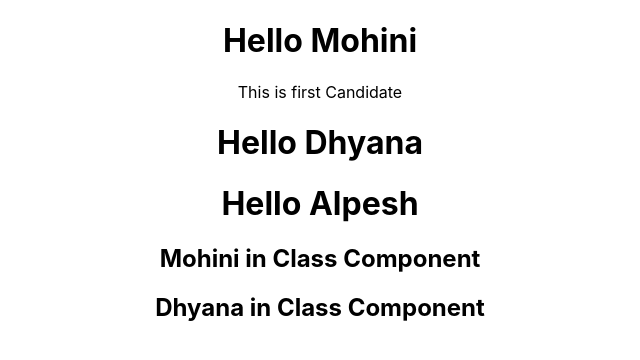
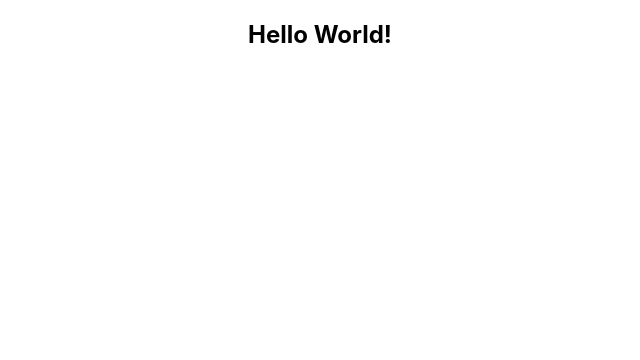
Before and after one commit to mistrymohini/ReactDemoProject, a React (Create React App) app: page / in a window 1280 px wide. Shown: the top 360 px of the page, without its empty margins (320-960 px from the left). Built offline with nearby package versions, Linux system fonts and the light colour scheme.

Commit message:
Create Component to use of State using Class Component

```diff
--- a/src/App.js
+++ b/src/App.js
@@ -3,18 +3,20 @@ import logo from './logo.svg';
 import './App.css';
 import Greet from './Component/Greet';
 import Welcome from './Component/Welcome';
+import Message from './Component/Message';
 
 class App extends Component {
   render(){
     return (
       <div className="App">
-        <Greet name="Mohini">
+        {/* <Greet name="Mohini">
           <p>This is first Candidate</p>
         </Greet>
         <Greet name="Dhyana"></Greet>
         <Greet name="Alpesh"></Greet>
         <Welcome name="Mohini"></Welcome>
-        <Welcome name="Dhyana"></Welcome>
+        <Welcome name="Dhyana"></Welcome> */}
+        <Message></Message>
       </div>
     );
   }
--- /dev/null
+++ b/src/Component/Message.js
@@ -0,0 +1,16 @@
+import React, { Component } from "react";
+
+class Message extends Component{
+    constructor()
+    {
+        super()
+        this.state={
+            message:"Hello World!"
+        }
+    }
+    render(){
+        return <h2> {this.state.message}</h2>
+    }
+}
+
+export default Message;
```
